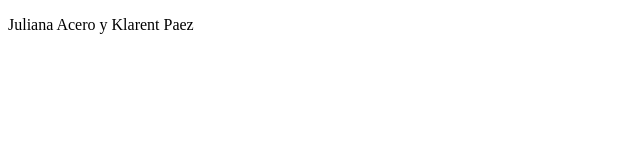
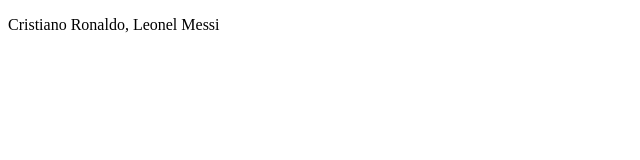
Before and after one commit to JonnathanVrussi/miprimerrepositorio4a, a plain HTML site: page index.html in a window 1280 px wide. Shown: the full height of the page, 0-640 px from the left. Drawn offline with Linux system fonts and the light colour scheme.

Commit message:
Update index.html

```diff
--- a/index.html
+++ b/index.html
@@ -6,6 +6,6 @@
     <title>Document</title>
 </head>
 <body>
-    <p> Juliana Acero y Klarent Paez </p>
+    <p> Cristiano Ronaldo, Leonel Messi</p>
 </body>
 </html>
```
